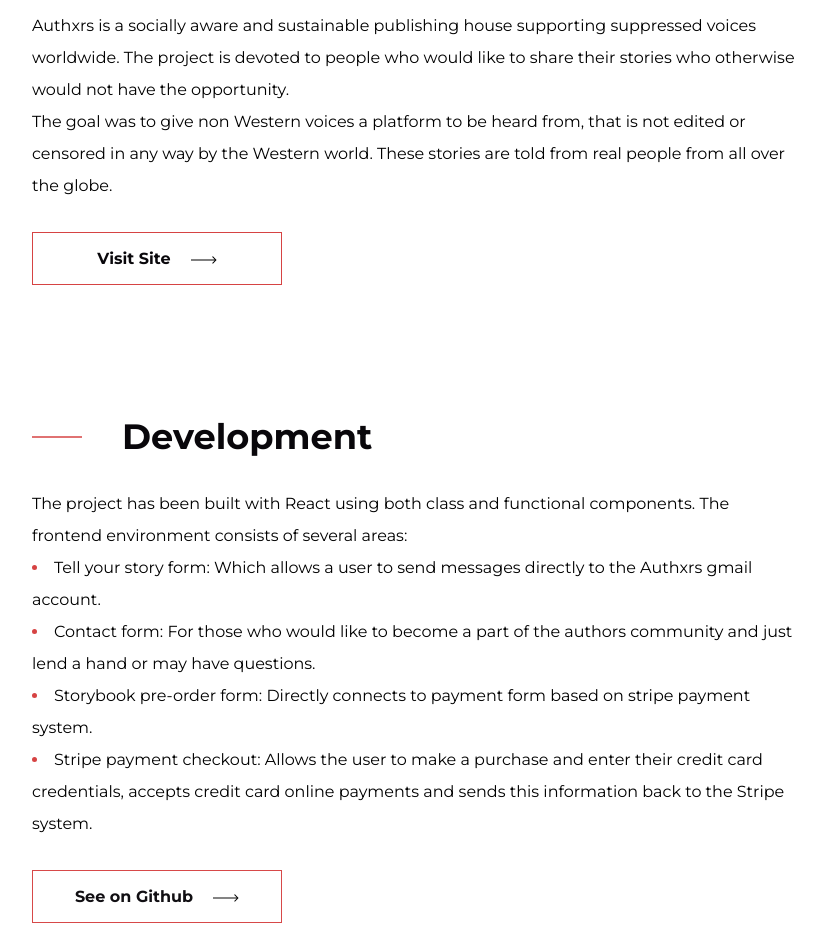
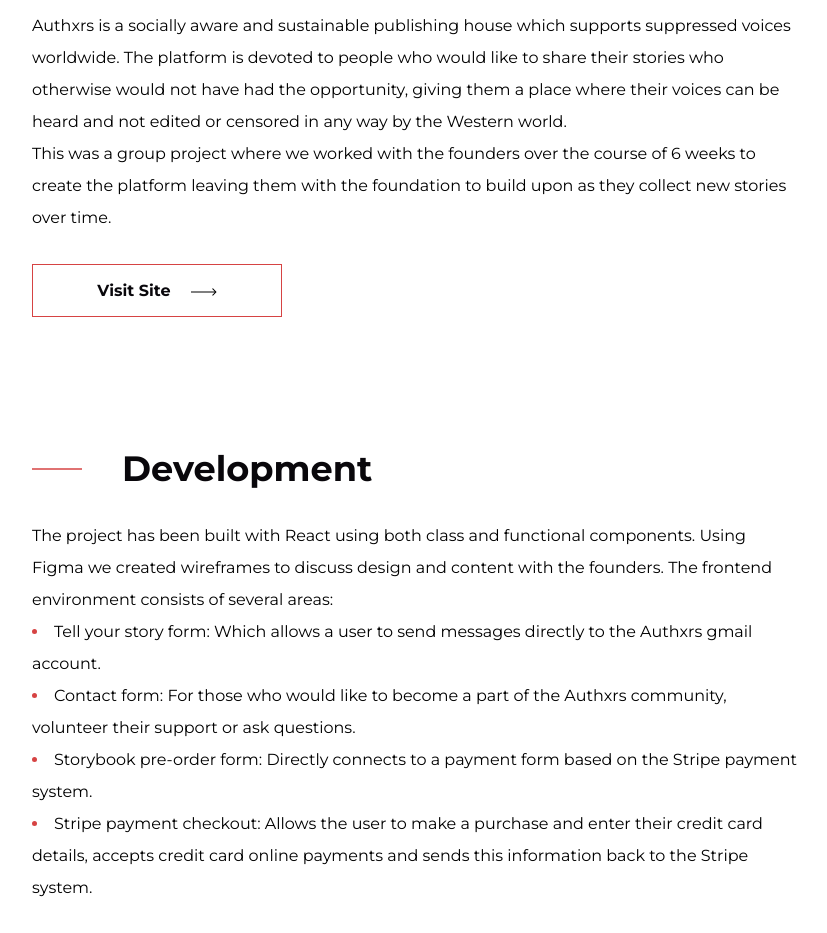
Before and after one commit to IoanLT/Portfolio, a React (Create React App) app: page /authors in a window 1280 px wide. Shown: the part 980-1913 px from the top of the page, without its empty margins (224-1051 px from the left). Built offline with nearby package versions, Linux system fonts and the light colour scheme.

Commit message:
modifying the Concept / Development content in all 4 project pages

```diff
--- a/src/animation.js
+++ b/src/animation.js
@@ -239,7 +239,7 @@
 
 // Project page animations
 export const contentAnimation = {
-    hidden: {  y: 300 },
+    hidden: {  y: 500 },
     show: {
         y: 0,
         transition: {
--- a/src/pages/Authors.js
+++ b/src/pages/Authors.js
@@ -43,11 +43,14 @@
                     variants={contentAnimation}
                 >
                     <motion.p>
-                        Authxrs is a socially aware and sustainable publishing house supporting suppressed voices worldwide.
-                        The project is devoted to people who would like to share their stories who otherwise would not have
-                        the opportunity. <br/>
-                        The goal was to give non Western voices a platform to be heard from, that is not edited or censored in
-                        any way by the Western world. These stories are told from real people from all over the globe.
+                        Authxrs is a socially aware and sustainable publishing house which supports suppressed voices worldwide.
+                        The platform is devoted to people who would like to share their stories who otherwise would not have had
+                        the opportunity, giving them a place where their voices can be heard and not edited or censored in any
+                        way by the Western world.
+                    </motion.p>
+                    <motion.p>
+                        This was a group project where we worked with the founders over the course of 6 weeks to create the
+                        platform leaving them with the foundation to build upon as they collect new stories over time.
                     </motion.p>
                 </motion.div>
                 <motion.button variants={textFade}>
@@ -76,7 +79,8 @@
                 >
                     <motion.p>
                         The project has been built with React using both class and functional components.
-                        The frontend environment consists of several areas: <br/>
+                        Using Figma we created wireframes to discuss design and content with the founders.
+                        The frontend environment consists of several areas:
                     </motion.p>
 
                     <List>
@@ -84,16 +88,15 @@
                             Tell your story form: Which allows a user to send messages directly to the Authxrs gmail account.
                         </ListItem>
                         <ListItem>
-                            Contact form: For those who would like to become a part of the authors community
-                            and just lend a hand or may have questions.
+                            Contact form: For those who would like to become a part of the Authxrs community, volunteer
+                            their support or ask questions.
                         </ListItem>
                         <ListItem>
-                            Storybook pre-order form: Directly connects to payment form based on stripe payment system.
+                            Storybook pre-order form: Directly connects to a payment form based on the Stripe payment system.
                         </ListItem>
                         <ListItem>
-                            Stripe payment checkout: Allows the user to make a purchase and enter their credit
-                            card credentials, accepts credit card online payments and sends this information
-                            back to the Stripe system.
+                            Stripe payment checkout: Allows the user to make a purchase and enter their credit card details,
+                            accepts credit card online payments and sends this information back to the Stripe system.
                         </ListItem>
                     </List>
                 </motion.div>
--- a/src/pages/JobPortal.js
+++ b/src/pages/JobPortal.js
@@ -43,11 +43,16 @@
                     variants={contentAnimation}
                 >
                     <motion.p>
-                        This is a group project created by 4 students while studying web development at Wild Code School. <br/>
-                        Our goal was to create a fully functional job portal application that would allow anyone to find
-                        their favourite job in the tech industry, whether it is remote or not.
-                        A job platform seemed like the perfect project for us, because we wanted to build something that would
-                        potentially help us or our colleagues find a job after completing the bootcamp.
+                        This was a group project created while studying web development at Wild Code School.
+                    </motion.p>
+                    <motion.p>
+                        Our goal was to create a fully functional job portal application that would allow anyone
+                        to find a new role in the tech industry, either remotely or in a specific location.
+                    </motion.p>
+                    <motion.p>
+                        This platform was the perfect project for us, we wanted to  build something that would
+                        potentially help us or our colleagues find a role after completing the bootcamp which
+                        meant we had lots of users to test on.
                     </motion.p>
                 </motion.div>
                 <motion.button variants={textFade}>
@@ -75,9 +80,10 @@
                     variants={contentAnimation}
                 >
                     <motion.p>
-                        The project has been built with React, using functional and class components, API calls and
-                        npm packages. <br/>
-                        The main features of this project are: <br/>
+                        The project has been built with React, using functional and class components, API calls and npm packages.
+                    </motion.p>
+                    <motion.p>
+                        The main features of this project are:
                     </motion.p>
 
                     <List>
@@ -85,12 +91,12 @@
                             Search feature with several filters such as job type, job category, location and keywords.
                         </ListItem>
                         <ListItem>
-                            Jobs data fetched from Remotive API, styled and displayed in a responsive job list.
+                            Jobs data fetched via the Remotive API, styled and displayed in a responsive job list.
                         </ListItem>
                         <ListItem>
-                            Sign in functionality: after the user is signed in, he has access to some extra features,
-                            a personal dashboard, a calendar that keeps track of the jobs the user has saved or applied to
-                            and a cover letter builder that can be personalized dynamically according to user input.
+                            Sign in functionality: after the user is signed in, they have access to some extra features,
+                            a personal dashboard, a calendar that keeps track of the jobs the user has saved or applied
+                            to and a cover letter builder that can be personalised dynamically according to user input.
                         </ListItem>
                         <ListItem>
                             A map with the candidate's required location.
--- a/src/pages/MusicPlayer.js
+++ b/src/pages/MusicPlayer.js
@@ -42,12 +42,11 @@
                     variants={contentAnimation}
                 >
                     <motion.p>
-                        This was a fun project that I have enjoyed working on. The inspiration came from one
-                        of my favourite content creators on YouTube (DevEd), so I decided to try new things and experiment
-                        as much as possible while working on this project. <br/>
-                        One of the main reasons for building this application was to have my own playlist of open access music,
-                        uninterrupted by advertisements. This allows for a more convenient listening experience as an end user,
-                        while discovering new artists that I wouldn't normally find on big music streaming platforms.
+                        The inspiration for this fun project came from one of my favourite content creators
+                        on YouTube (DevEd) where I watched him build his own music app. This application gives
+                        me a playlist of open access music, uninterrupted by advertisements, which allows for
+                        a more convenient listening experience as an end user, while discovering new artists
+                        that I wouldn't normally find on big music streaming platforms.
                     </motion.p>
                 </motion.div>
                 <motion.button variants={textFade}>
@@ -75,10 +74,14 @@
                     variants={contentAnimation}
                 >
                     <motion.p>
-                        This project has been built using React hooks, SASS and Styled components. <br/>
-                        The application features a library allowing users to select which song they would like to play
-                        and also includes play, pause and skip functionality. Each song has its own colours that
-                        change the background dynamically based on the album/track we are currently on. <br/>
+                        This project has been built using React hooks, SASS and Styled components. The application
+                        features a library allowing users to select which song they would like to play and also
+                        includes play, pause and skip functionality.
+                    </motion.p>
+                    <motion.p>
+                        Each track has its own colours which change the background dynamically as you skip through songs.
+                    </motion.p>
+                    <motion.p>
                         The application is also responsive and adapted for smaller screens.
                     </motion.p>
                 </motion.div>
```
Also changed, not shown: src/pages/Instabeauty.js (+18 -14 lines).
